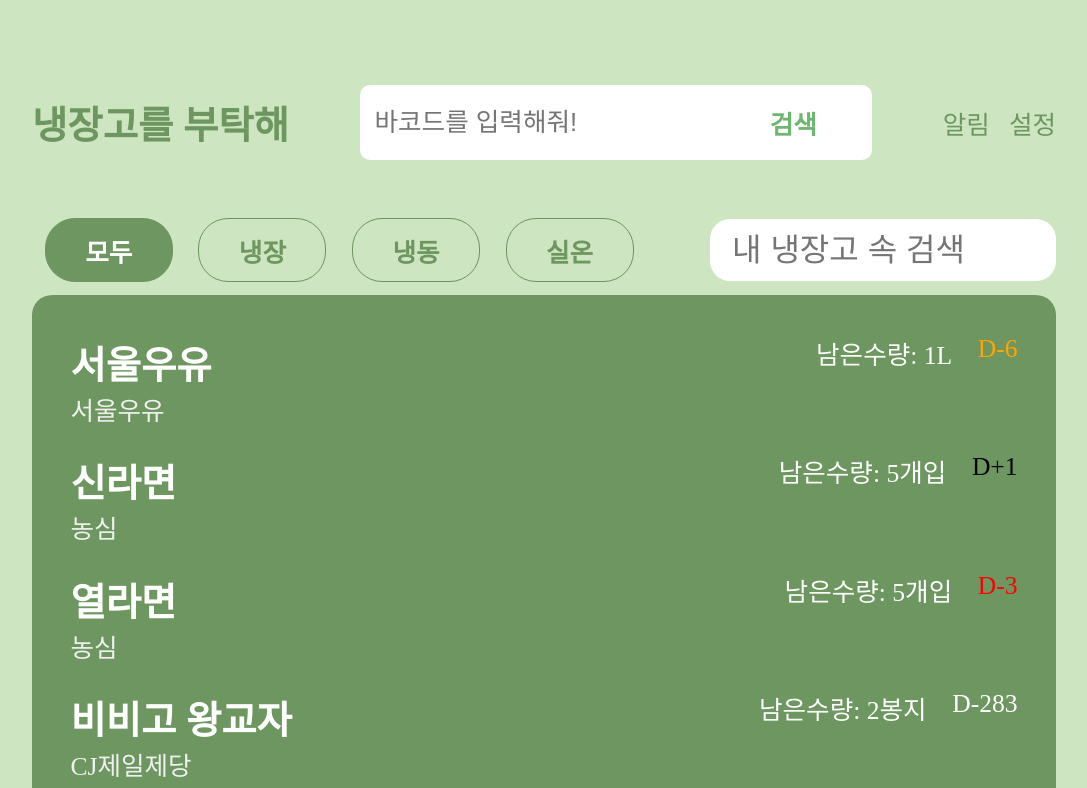
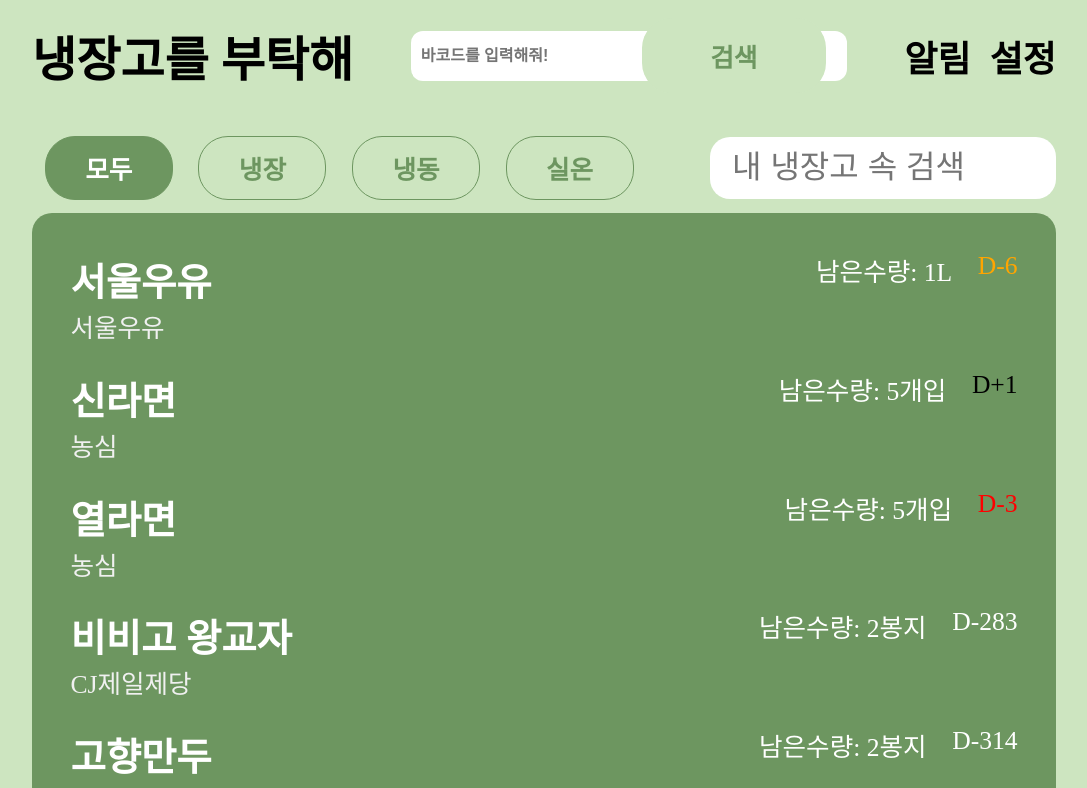
Before and after one commit to jibeommm/RefrigeFairy, a React (Vite) app: page /storage in a window 1280 px wide. Shown: the top 788 px of the page, without its empty margins (96-1183 px from the left). Built offline with nearby package versions, Linux system fonts and the light colour scheme; no server answers.

Commit message:
헤더 css 수정

```diff
--- a/src/css/BarcodeInput.css
+++ b/src/css/BarcodeInput.css
@@ -1,57 +1,51 @@
-.barcode-input-container.app {
-  display: flex;
-  justify-content: space-between;
-  align-items: center;
-  background: white;
-  border-radius: 20px;
-  margin-top: 4vw;
+/* /src/css/BarcodeInput.css */
+.barcode-input-container.app{
+  display:flex; align-items:center;
+  background:#fff;
+  border-radius:22px;
+  width:100%;
+  height:78px;
+  padding:0 12px 0 18px;
+  box-shadow:0 10px 26px rgba(0,0,0,0.1);
 }
 
-.barcode-input-container.app input {
-  display: flex;
-  border: none;
-  outline: none;
-  margin: 3.5vw;
-  font-size: 3.5vw;
-  font-weight: 500;
+.barcode-input-container.app input{
+  flex:1;
+  border:none;
+  outline:none;
+  font-size:28px;
+  font-weight:700;
+  color: var(--deep);
+}
+.barcode-input-container.app input::placeholder{
+  color: var(--green);
+  font-weight:800;
 }
 
-.barcode-input-container.app button {
-  border: none;
-  background-color: white;
-  padding-right: 2vw;
-  border-radius: 20px;
-  color: #6d9660;
-  font-size: 3.5vw;
-  font-weight: 700;
+.icon-btn{
+  border:none;
+  background:#fff;
+  border-radius:12px;
+  width:46px;
+  height:46px;
+  display:flex;
+  align-items:center;
+  justify-content:center;
+  cursor:pointer;
+  transition:background .08s ease, transform .06s ease;
 }
+.icon-btn:hover{ background:#f3f6f3; }
 
-.barcode-input-container.header {
-  display: flex;
-  justify-content: space-between;
-  align-items: center;
-  background: white;
-  border-radius: 10px;
-  margin: 1vw;
-  width: 40vw;
+.icon-placeholder{ font-size:22px; line-height:1; color:#6d9660; }
+
+/* 헤더 변형(있다면) */
+.barcode-input-container.header{
+  display:flex; align-items:center; background:#fff;
+  border-radius:12px; width:420px; height:50px; padding:0 8px;
 }
-
-.barcode-input-container.header input {
-  display: flex;
-  border: none;
-  outline: none;
-  margin: 1vw;
-  font-size: 2vw;
-  font-weight: 500;
-  background: none;
+.barcode-input-container.header input{
+  flex:1; border:none; outline:none; background:transparent;
+  font-size:16px; font-weight:600; color:#5e6b5e;
 }
-
-.barcode-input-container.header button {
-  border: none;
-  background-color: white;
-  padding-right: 1vw;
-  border-radius: 20px;
-  color: #6cb66f;
-  font-size: 2vw;
-  font-weight: 700;
-}
+.barcode-input-container.header .actions{ gap:6px; padding-left:8px; border-left:1px solid #eef2ee; }
+.icon-btn.search .icon-placeholder{ font-size:18px; }
--- a/src/css/Header.css
+++ b/src/css/Header.css
@@ -1,19 +1,17 @@
 /* /src/css/Header.css */
-
-
 .header-container {
-  width: 80vw;
+  width: 100%;
   display: flex;
   align-items: center;
   justify-content: space-between;
-  margin-top: 5vw;
+  margin-top: 1vw;
   margin-bottom: 2.5vw;
 }
 
 .logo-section {
-  font-size: 3vw;
-  font-weight: 700;
-  color: #6d9660;
+  font-size: 48px;
+  font-weight: 900;
+  color: var(--deep);
   text-decoration: none;
 }
 
@@ -21,7 +19,7 @@
   display: flex;
   align-items: center;
   gap: 1.5vw;
-  font-size: 2vw;
-  font-weight: 500;
-  color: #6d9660;
+  font-size: 36px;
+  font-weight: 700;
+  color: var(--deep);
 }
```
